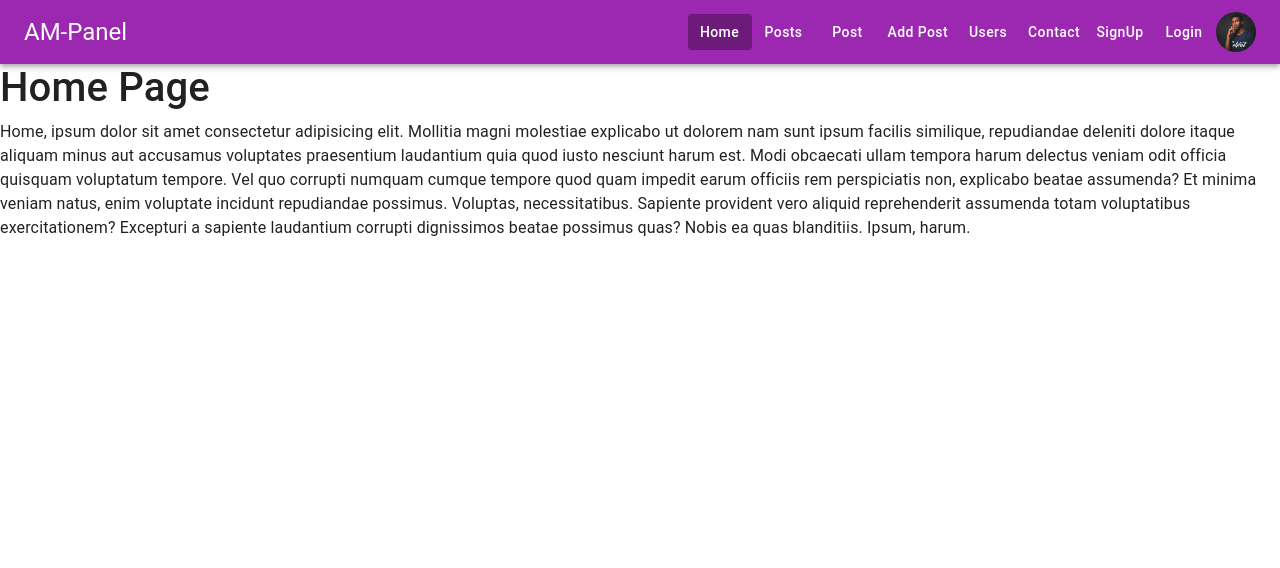
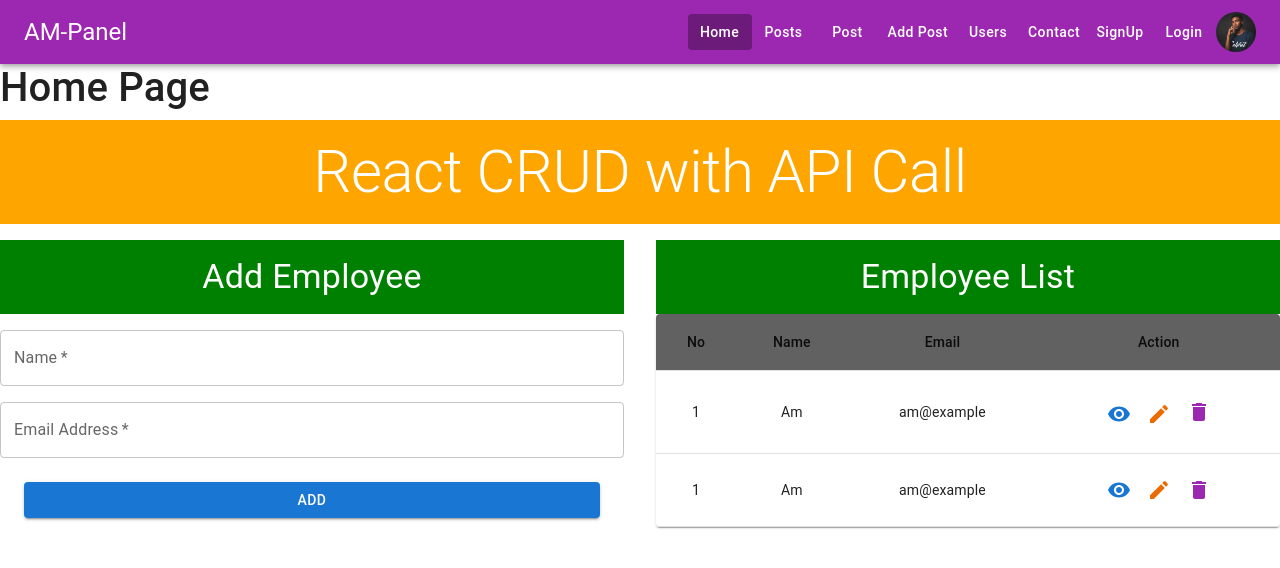
Before and after one commit to helloabdulmajid/simpleadminpanel-react, a React (Create React App) app: page / in a window 1280 px wide. Shown: the top 568 px of the page. Built offline with nearby package versions, Linux system fonts and the light colour scheme.

Commit message:
add crud ui & edit page & view page

```diff
--- /dev/null
+++ b/db.json
@@ -0,0 +1,14 @@
+{
+    "employee": [
+      {
+        "id": 1,
+        "empname": "tom",
+        "email": "tom@example.com"
+      },
+      {
+        "id": 3,
+        "empname": "jerry",
+        "email": "jerry@example.com"
+      }
+    ]
+  }
--- a/src/App.js
+++ b/src/App.js
@@ -9,6 +9,8 @@ import Users from './pages/Users'
 import Contact from './pages/contact/Contact'
 import Post from "./pages/Post";
 import AddPost from "./pages/AddPost";
+import Edit from "./components/employee/Edit";
+import View from "./components/employee/View";
 
 
 
@@ -25,7 +27,7 @@ function App() {
   <Route path="/" element={<Layout/>} >
     <Route index element={<Home/>} />
     <Route path="posts" element={<Posts/>} />
-    <Route path="post/:id" element={<Post/>} />
+    <Route path="/user/post/:id" element={<Post/>} />
     <Route path="post/addpost" element={<AddPost/>} />
 
 
@@ -36,6 +38,10 @@ function App() {
 
     <Route path="contact" element={<Contact/>} />
     <Route path="loginreg" element={<LoginReg/>}/>
+    <Route path="/employee/edit/:id" element={<Edit/>}/>
+    <Route path="/employee/view/:id" element={<View/>}/>
+
+
   </Route>
 
 </Routes>
--- a/src/components/Navbar.jsx
+++ b/src/components/Navbar.jsx
@@ -39,7 +39,7 @@ const Navbar = () => {
 
             <Button
               component={NavLink}
-              to="/post/:id"
+              to="/user/post/:id"
               style={({ isActive }) => {
                 return { backgroundColor: isActive ? "#6d1b7b" : "" };
               }}
@@ -105,14 +105,13 @@ const Navbar = () => {
             {/* <Button component={NavLink} to='/loginreg' style={({ isActive }) => { return { backgroundColor: isActive ? '#6d1b7b' : '' } }} sx={{ color: 'white', textTransform: 'none' }}>Login/Registration</Button> */}
 
             <Stack direction="row" spacing={2}>
-            <Avatar alt="Remy Sharp" src="./assets/images/avatar1.jpg" />
+              <Avatar alt="Remy Sharp" src="./assets/images/avatar1.jpg" />
             </Stack>
 
             {/* <Button component={NavLink} to='/' style={({ isActive }) => { return { backgroundColor : isActive ? '6d1b7b' : ''} }} sx={{color:'white'}}>Home</Button>
             <Button component={NavLink} to='/Contact'  sx={{color:'white'}}>Contact</Button>
             <Button component={NavLink} to='/contact' style={({ isActive }) => { return { backgroundColor: isActive ? '#6d1b7b' : '' } }} sx={{ color: 'white', textTransform: 'none' }}>Contact</Button> */}
           </Toolbar>
-
         </AppBar>
       </Box>
     </>
--- /dev/null
+++ b/src/components/employee/Edit.jsx
@@ -0,0 +1,111 @@
+import React from "react";
+import {
+  Box,
+  Typography,
+  Button,
+  Grid,
+  TextField,
+  Tooltip,
+  TableCell,
+  TableRow,
+  TableHead,
+  Table,
+  TableContainer,
+  TableBody,
+  Paper,
+  IconButton,
+} from "@mui/material";
+
+import { Link } from "react-router-dom";
+
+const Edit = () => {
+  return (
+    <>
+      <Box
+        sx={{ backgroundColor: "green", color: "white" }}
+        textAlign="center"
+        p={2}
+        mb={2}
+      >
+        <Typography variant="h2">
+          React CRUD with API Call (Employee)
+        </Typography>
+      </Box>
+      <Grid container justify="center" spacing={4}>
+        <Grid item md={6} xs={12}>
+          <Box
+            textAlign="center"
+            p={2}
+            sx={{ backgroundColor: "yellow", color: "white" }}
+            mb={2}
+          >
+            <Typography variant="h4">Edit Employee</Typography>
+          </Box>
+
+          <form>
+            <Grid container spacing={2}>
+              <Grid item xs={12} sm={6} md={12}>
+                <TextField
+                  autoComplete="id"
+                  name="id"
+                  variant="outlined"
+                  required
+                  fullWidth
+                  id="id"
+                  label="ID"
+                  autoFocus
+                  value="jhh"
+                  disabled
+                />
+              </Grid>
+              <Grid item xs={12} sm={6}>
+                <TextField
+                  autoComplete="stuname"
+                  name="stuname"
+                  variant="outlined"
+                  required
+                  fullWidth
+                  id="stuname"
+                  label="Name"
+                  value="hhh"
+                />
+              </Grid>
+              <Grid item xs={12}>
+                <TextField
+                  autoComplete="email"
+                  name="email"
+                  variant="outlined"
+                  required
+                  fullWidth
+                  id="email"
+                  label="Email Address"
+                  value="sfdfs"
+                />
+              </Grid>
+            </Grid>
+            <Box m={3}>
+              <Button
+                type="button"
+                variant="contained"
+                color="primary"
+                fullWidth
+              >
+                {" "}
+                Update{" "}
+              </Button>
+            </Box>
+          </form>
+          <Box m={3} textAlign="center">
+            <Link to={`/`}>
+              <Button variant="contained" color="primary">
+                Back to Home
+              </Button>
+            </Link>
+          </Box>
+        </Grid>
+      </Grid>
+    </>
+  );
+};
+
+export default Edit;
--- /dev/null
+++ b/src/components/employee/List.jsx
@@ -0,0 +1,101 @@
+import React from "react";
+import {
+  Box,
+  Typography,
+  Button,
+  Grid,
+  TextField,
+  Tooltip,
+  TableCell,
+  TableRow,
+  TableHead,
+  Table,
+  TableContainer,
+  TableBody,
+  Paper,
+  IconButton,
+} from "@mui/material";
+
+import VisibilityIcon from "@mui/icons-material/Visibility";
+import EditIcon from "@mui/icons-material/Edit";
+import DeleteIcon from "@mui/icons-material/Delete";
+import { Link } from "react-router-dom";
+
+const List = () => {
+  return (
+    <>
+      <Box
+        sx={{ backgroundColor: "green", color: "white" }}
+        textAlign="center"
+        p={2}
+      >
+        <Typography variant="h4">Employee List</Typography>
+      </Box>
+      <TableContainer component={Paper}>
+        <Table>
+          <TableHead>
+            <TableRow style={{ backgroundColor: "#616161" }}>
+              <TableCell align="center">No</TableCell>
+              <TableCell align="center">Name</TableCell>
+              <TableCell align="center">Email</TableCell>
+              <TableCell align="center">Action</TableCell>
+            </TableRow>
+          </TableHead>
+          <TableBody>
+            <TableRow>
+              <TableCell align="center">1</TableCell>
+              <TableCell align="center">Am</TableCell>
+              <TableCell align="center">am@example</TableCell>
+              <TableCell align="center">
+                <Tooltip title="View">
+                  <IconButton>
+                    <Link to={`/employee/view/:id`}>
+                      <VisibilityIcon color="primary" />
+                    </Link>
+                  </IconButton>
+                </Tooltip>
+                <Tooltip title="Edit">
+                  <IconButton>
+                    <Link to={`/employee/edit/:id`}>
+                      <EditIcon color="warning" />
+                    </Link>
+                  </IconButton>
+                </Tooltip>
+                <Tooltip title="Delete">
+                  <IconButton>
+                    <DeleteIcon color="secondary" />
+                  </IconButton>
+                </Tooltip>
+              </TableCell>
+            </TableRow>
+
+            <TableRow>
+              <TableCell align="center">1</TableCell>
+              <TableCell align="center">Am</TableCell>
+              <TableCell align="center">am@example</TableCell>
+              <TableCell align="center">
+                <Tooltip title="View">
+                  <IconButton>
+                    <VisibilityIcon color="primary" />
+                  </IconButton>
+                </Tooltip>
+                <Tooltip title="Edit">
+                  <IconButton>
+                    <EditIcon color="warning" />
+                  </IconButton>
+                </Tooltip>
+                <Tooltip title="Delete">
+                  <IconButton>
+                    <DeleteIcon color="secondary" />
+                  </IconButton>
+                </Tooltip>
+              </TableCell>
+            </TableRow>
+          </TableBody>
+        </Table>
+      </TableContainer>
+    </>
+  );
+};
+
+export default List;
--- /dev/null
+++ b/src/components/employee/View.jsx
@@ -0,0 +1,56 @@
+import React from "react";
+import {
+  Box,
+  Typography,
+  Button,
+  Grid,
+  TextField,
+  Tooltip,
+  TableCell,
+  TableRow,
+  TableHead,
+  Table,
+  TableContainer,
+  TableBody,
+  Paper,
+  IconButton,
+} from "@mui/material";
+
+import { Link } from "react-router-dom";
+
+const View = () => {
+  return (
+    <>
+      <Box textAlign="center" p={2}>
+        <Typography variant="h4">Employee Detail</Typography>
+      </Box>
+      <TableContainer component={Paper}>
+        <Table>
+          <TableHead>
+            <TableRow style={{ backgroundColor: "#616161" }}>
+              <TableCell align="center">ID</TableCell>
+              <TableCell align="center">Name</TableCell>
+              <TableCell align="center">Email</TableCell>
+            </TableRow>
+          </TableHead>
+          <TableBody>
+            <TableRow>
+              <TableCell align="center">IDdfgg</TableCell>
+              <TableCell align="center">Nameee</TableCell>
+              <TableCell align="center">Emailll</TableCell>
+            </TableRow>
+          </TableBody>
+        </Table>
+      </TableContainer>
+      <Box m={3} textAlign="center">
+        <Link to={`/`}>
+          <Button variant="contained" color="primary">
+            Back to Home
+          </Button>
+        </Link>
+      </Box>
+    </>
+  );
+};
+
+export default View;
--- a/src/pages/Home.jsx
+++ b/src/pages/Home.jsx
@@ -1,13 +1,76 @@
-import React from 'react'
+import React from "react";
+import { Box, Typography, Button, Grid, TextField } from "@mui/material";
+// import { Typography, Box, makeStyles, Grid, TextField, Button } from "@material-ui/core";
+// import { deepOrange,deepPurple ,green,red} from "@mui/material/colors";imp
+import List from "../../src/components/employee/List";
 
 const Home = () => {
   return (
-<>
-<h1>Home Page</h1>
-<p>Home, ipsum dolor sit amet consectetur adipisicing elit. Mollitia magni molestiae explicabo ut dolorem nam sunt ipsum facilis similique, repudiandae deleniti dolore itaque aliquam minus aut accusamus voluptates praesentium laudantium quia quod iusto nesciunt harum est. Modi obcaecati ullam tempora harum delectus veniam odit officia quisquam voluptatum tempore. Vel quo corrupti numquam cumque tempore quod quam impedit earum officiis rem perspiciatis non, explicabo beatae assumenda? Et minima veniam natus, enim voluptate incidunt repudiandae possimus. Voluptas, necessitatibus. Sapiente provident vero aliquid reprehenderit assumenda totam voluptatibus exercitationem? Excepturi a sapiente laudantium corrupti dignissimos beatae possimus quas? Nobis ea quas blanditiis. Ipsum, harum.</p>
-</>
+    <>
+      <h1>Home Page</h1>
 
-)
-}
+      <Box
+        sx={{ backgroundColor: "orange", color: "white" }}
+        textAlign="center"
+        p={2}
+        mb={2}
+      >
+        <Typography variant="h2">React CRUD with API Call</Typography>
+      </Box>
+      <Grid container justify="center" spacing={4}>
+        <Grid item md={6} xs={12}>
+          <Box
+            sx={{ backgroundColor: "green", color: "white" }}
+            textAlign="center"
+            p={2}
+            mb={2}
+          >
+            <Typography variant="h4">Add Employee</Typography>
+          </Box>
+          <form noValidate>
+            <Grid container spacing={2}>
+              <Grid item xs={12}>
+                <TextField
+                  autoComplete="empname"
+                  name="empname"
+                  variant="outlined"
+                  required
+                  fullWidth
+                  id="empname"
+                  label="Name"
+                />
+              </Grid>
+              <Grid item xs={12}>
+                <TextField
+                  autoComplete="email"
+                  name="email"
+                  variant="outlined"
+                  required
+                  fullWidth
+                  id="email"
+                  label="Email Address"
+                />
+              </Grid>
+            </Grid>
+            <Box m={3}>
+              <Button
+                type="submit"
+                variant="contained"
+                color="primary"
+                fullWidth
+              >
+                Add
+              </Button>
+            </Box>
+          </form>
+        </Grid>
 
-export default Home
+        <Grid item md={6} xs={12}>
+          <List />
+        </Grid>
+      </Grid>
+    </>
+  );
+};
+
+export default Home;
```
Also changed, not shown: src/pages/Layout.jsx (+12 -12 lines).
